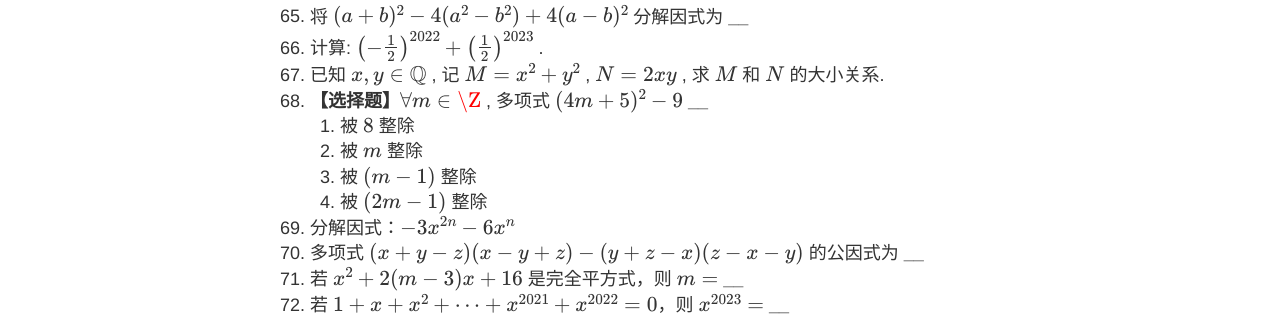
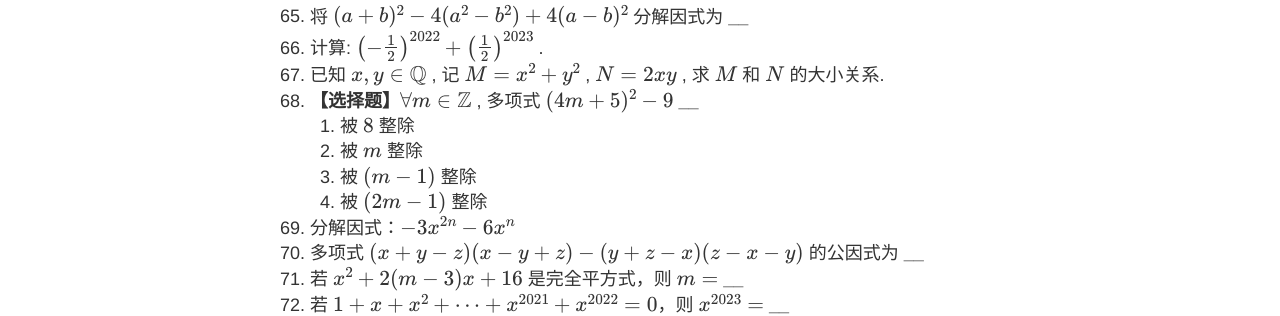
Before and after one commit to xieyuen/blog.github.io, a Jekyll site: the page built from _posts/2023-4-28-Factorization.md, in a window 1280 px wide and 900 px high, scrolled down 1657 px. Shown: the part 272-588 px from the top of the window. Built offline with Jekyll 4.4.1, drawn with Linux system fonts in a browser that asks for light colours.

Commit message:
Update 2023-4-28-Factorization.md

```diff
--- a/_posts/2023-4-28-Factorization.md
+++ b/_posts/2023-4-28-Factorization.md
@@ -73,7 +73,7 @@ permalink: /posts/2023/4/28/factorization
 66. 将 $ ( a + b ) ^ { 2 } - 4 ( a ^ { 2 } - b ^ { 2 } ) + 4 ( a - b ) ^ { 2 } $ 分解因式为 ______
 67. 计算: $ \left ( - \frac { 1 } { 2 } \right ) ^ { 2022 } + \left ( \frac { 1 } { 2 } \right ) ^ { 2023 } $ .
 68. 已知 $ x , y \in \mathbb { Q } $ , 记 $ M = x ^ { 2 } + y ^ { 2 } $ , $ N = 2 x y $ , 求 $M$ 和 $N$ 的大小关系.
-69. **【选择题】**$ \forall m \in \Z $ , 多项式 $ ( 4 m + 5 ) ^ { 2 } - 9 $ ______
+69. **【选择题】**$ \forall m \in \mathbb { Z } $ , 多项式 $ ( 4 m + 5 ) ^ { 2 } - 9 $ ______
     1. 被 $8$ 整除
     2. 被 $m$ 整除
     3. 被 $ ( m - 1 ) $ 整除
```
